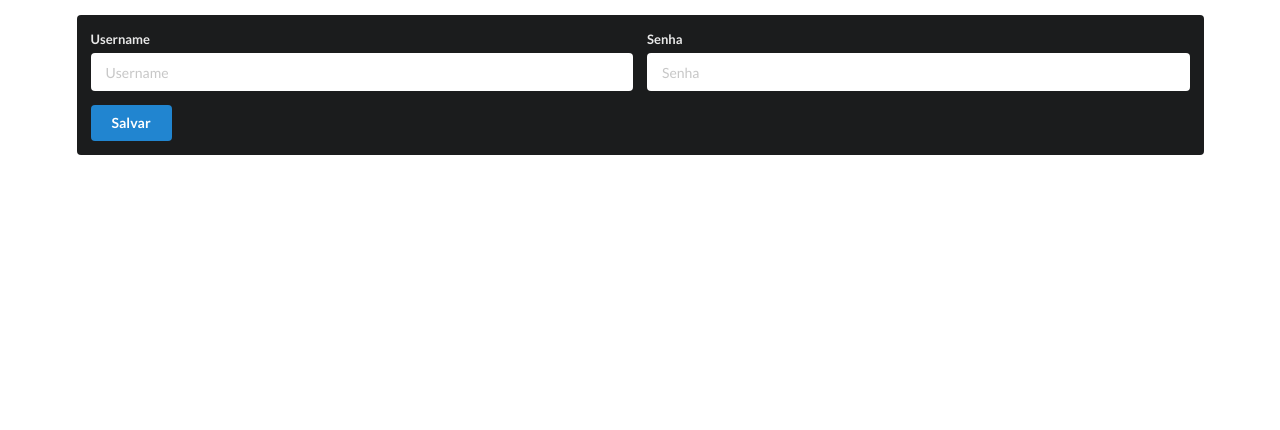
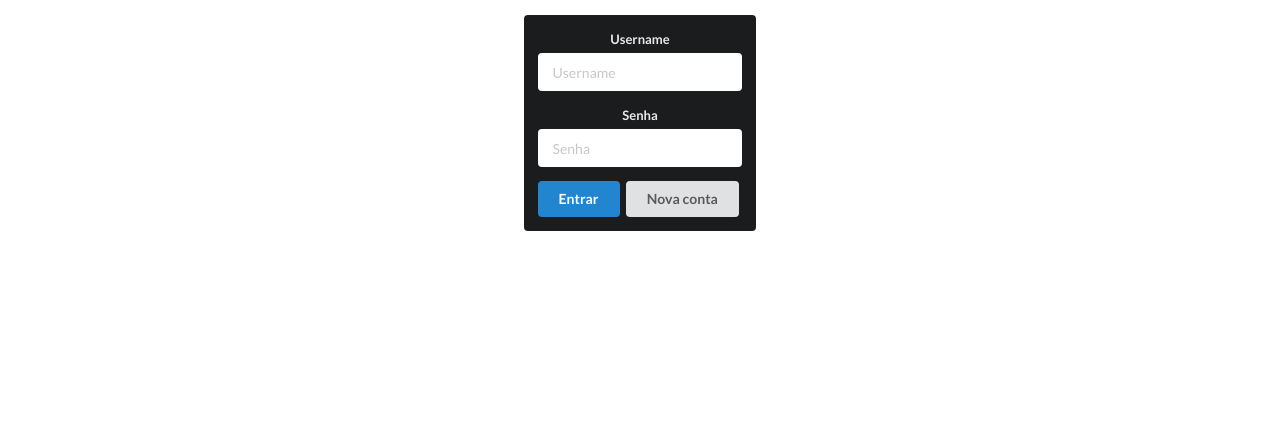
Before and after one commit to LuisHenrique01/trabalos-programacao-para-web, a Django app: page /login/ in a window 1280 px wide. Shown: the top 430 px of the page. After the commit the page ends 231 px from the top, so only its background shows below. Run offline with Django 3.2, Linux system fonts and the light colour scheme.

Commit message:
Trabalho feito

```diff
--- a/connectedin/core/templates/registration/login.html
+++ b/connectedin/core/templates/registration/login.html
@@ -4,11 +4,11 @@
 
 {% block content %}
     <div class="ui main container">
+      <div class="ui column centered grid">
         <form action="{% url 'login' %}" method="post">
             {% csrf_token %}
         <div class="ui inverted segment">
             <div class="ui inverted form">
-              <div class="two fields">
                 <div class="field">
                   <label for='id_username'>Username</label>
                   <input id='id_username' name="username" placeholder="Username" type="text">
@@ -17,12 +17,13 @@
                   <label for='id_password'>Senha</label>
                   <input id='id_password' name='password' placeholder="Senha" type="password">
                 </div>
-              </div>
               <button class="ui primary button" type="submit">
-                Salvar
+                Entrar
             </button>
+            <a class="ui button" href="{% url 'criar_usuario' %}">Nova conta</a>
             </div>
         </div>
         </form>
+      </div>
     </div>
 {% endblock content %}
```
